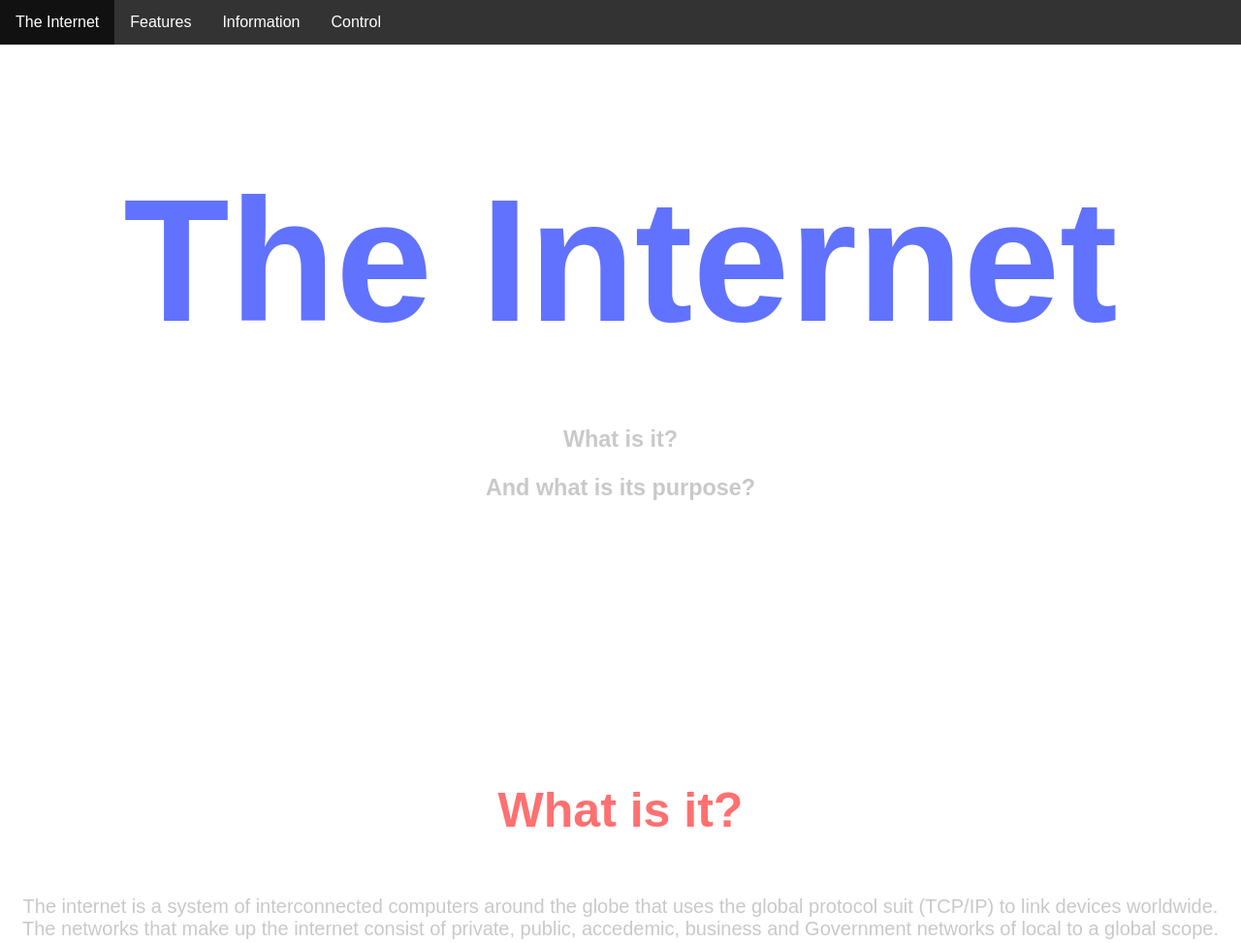
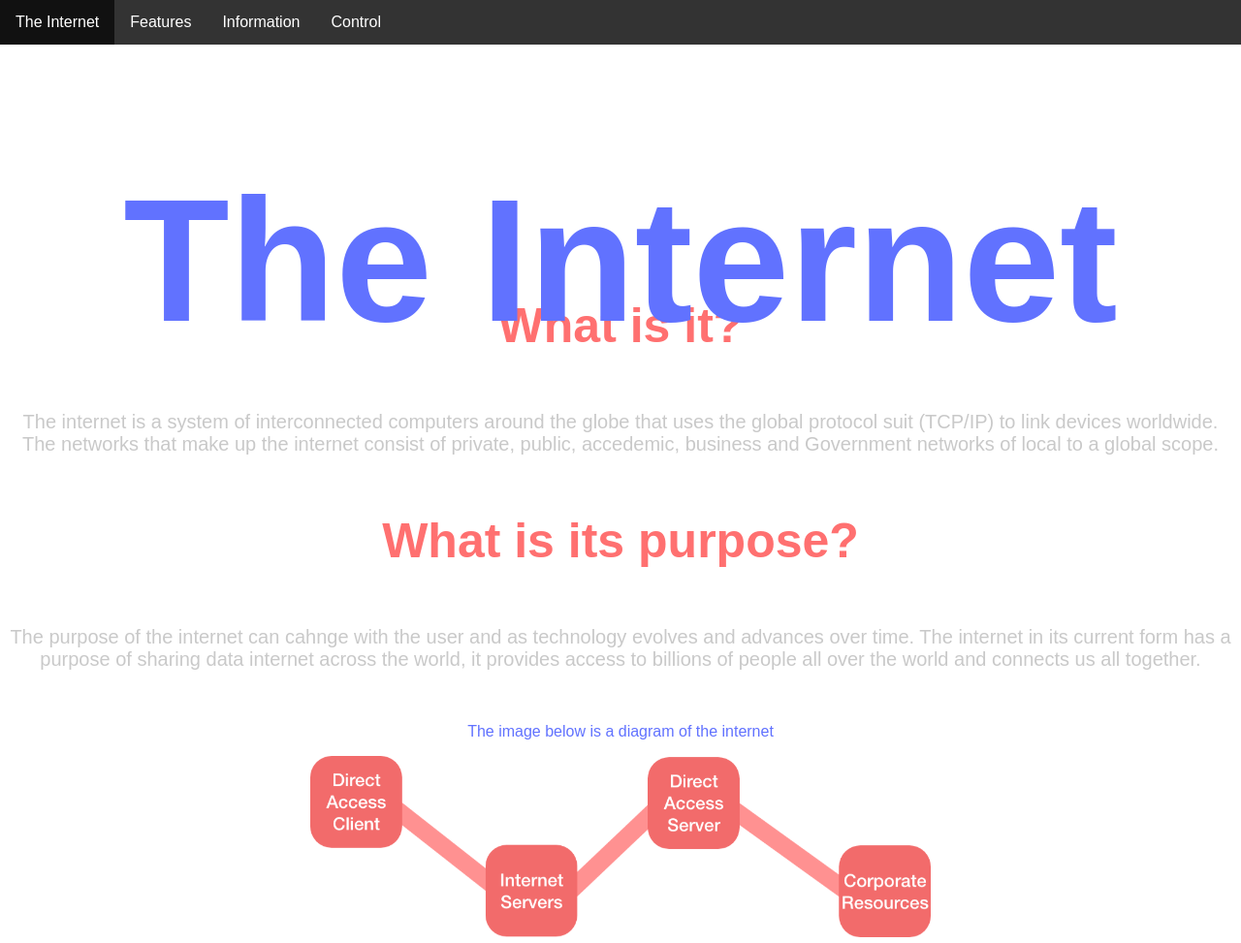
Before and after one commit to IsseyR/internet-ist, a plain HTML site: page index.html in a window 1280 px wide. Shown: the top 973 px of the page at 97% size. Drawn offline with Linux system fonts and the light colour scheme.

Commit message:
Update index.html

```diff
--- a/index.html
+++ b/index.html
@@ -16,10 +16,6 @@
     </ul>
     <div class="headingDiv">
       <h1 class="header">The Internet</h1>
-    </div>
-    <div class="subHead">
-      <h3>What is it?</h3>
-      <h3>And what is its purpose?</h3>
     </div>
     <p class="question">What is it?</p>
       <br>
```
